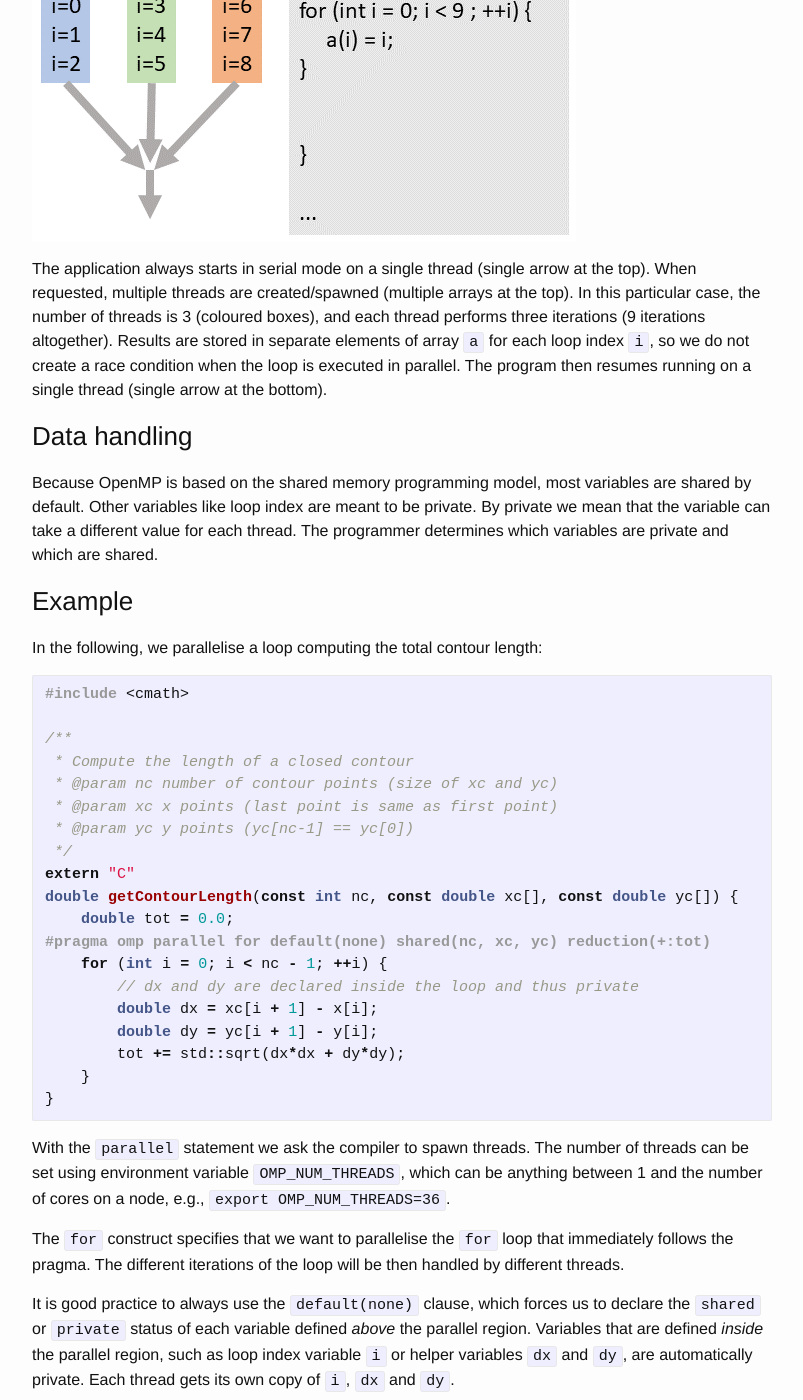
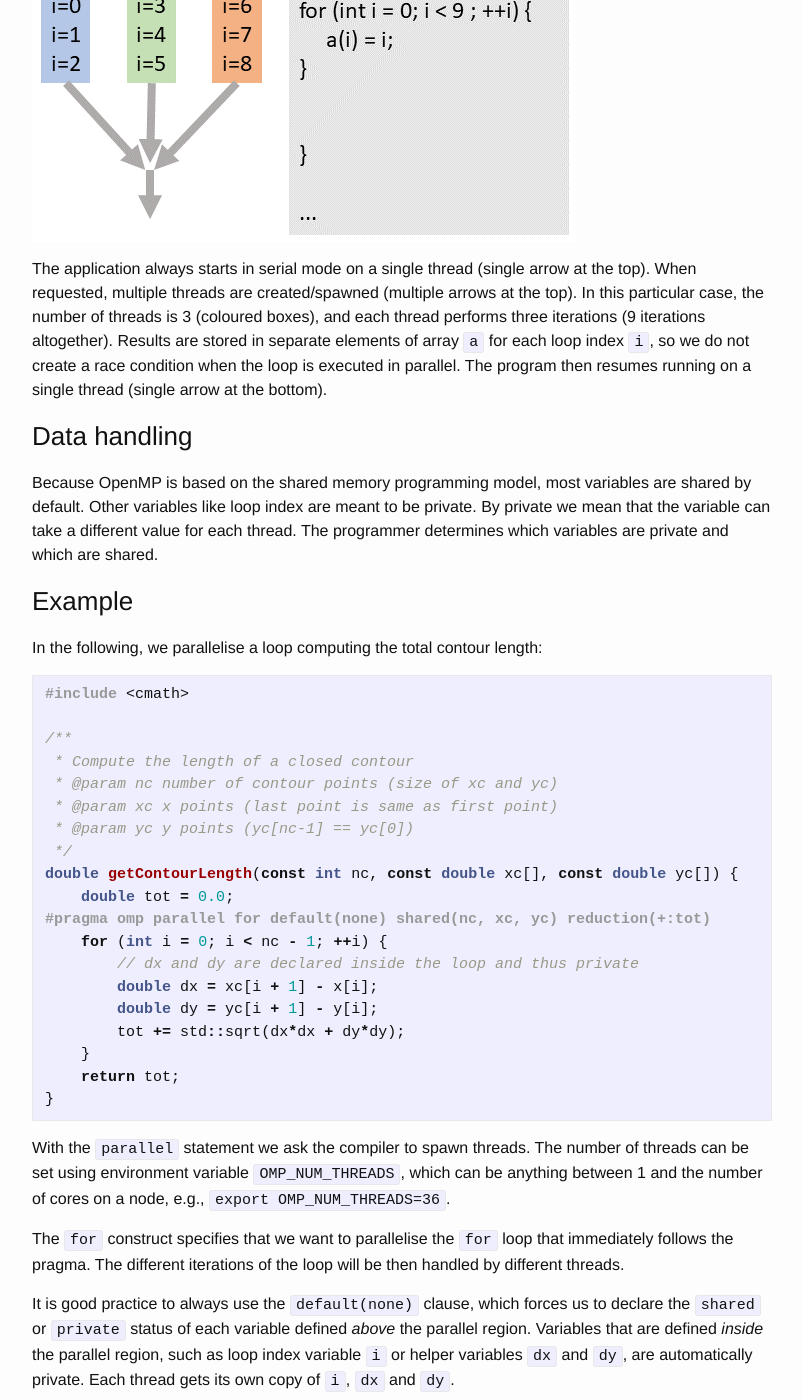
Before and after one commit to nesi/perf-training, a Jekyll site: the page built from _lessons/python-scatter/04b-openmp.md, in a window 1280 px wide and 1400 px high, scrolled down 3195 px. Shown: the whole window, without its empty margins (238-1041 px from the left). Built offline with Jekyll 4.4.1, drawn with Linux system fonts in a browser that asks for light colours; some of the changed text lies outside the part shown.

Commit message:
return tot, taking out the extern "C"

````diff
--- a/_lessons/python-scatter/04b-openmp.md
+++ b/_lessons/python-scatter/04b-openmp.md
@@ -75,7 +75,7 @@ There are various ways to distribute workloads for parallel execution, the most
 
 [![example-mpi-gather](images/example_omp_threads.png)](images/example_omp_threads.png)
 
-The application always starts in serial mode on a single thread (single arrow at the top). When requested, multiple threads are created/spawned (multiple arrays at the top). In this particular case, the number of threads is 3 (coloured boxes), and each thread performs three iterations (9 iterations altogether). Results are stored in separate elements of array `a` for each loop index `i`, so we do not create a race condition when the loop is executed in parallel. The program then resumes running on a single thread (single arrow at the bottom).
+The application always starts in serial mode on a single thread (single arrow at the top). When requested, multiple threads are created/spawned (multiple arrows at the top). In this particular case, the number of threads is 3 (coloured boxes), and each thread performs three iterations (9 iterations altogether). Results are stored in separate elements of array `a` for each loop index `i`, so we do not create a race condition when the loop is executed in parallel. The program then resumes running on a single thread (single arrow at the bottom).
 
 ### Data handling
 Because OpenMP is based on the shared memory programming model, most variables are shared by default. Other variables like loop index are meant to be private. By private we mean that the variable can take a different value for each thread. The programmer determines which variables are private and which are shared.
@@ -91,7 +91,6 @@ In the following, we parallelise a loop computing the total contour length:
  * @param xc x points (last point is same as first point)
  * @param yc y points (yc[nc-1] == yc[0])
  */
-extern "C"
 double getContourLength(const int nc, const double xc[], const double yc[]) {
     double tot = 0.0;
 #pragma omp parallel for default(none) shared(nc, xc, yc) reduction(+:tot)
@@ -101,6 +100,7 @@ double getContourLength(const int nc, const double xc[], const double yc[]) {
         double dy = yc[i + 1] - y[i];
         tot += std::sqrt(dx*dx + dy*dy);
     }
+    return tot;
 }
 ```
 With the `parallel` statement we ask the compiler to spawn threads. The number of threads can be set using environment variable `OMP_NUM_THREADS`, which can be anything between 1 and the number of cores on a node, e.g., `export OMP_NUM_THREADS=36`.
````
Also changed, not shown: other parts of _lessons/python-scatter/04b-openmp.md (+1 -1 lines).
